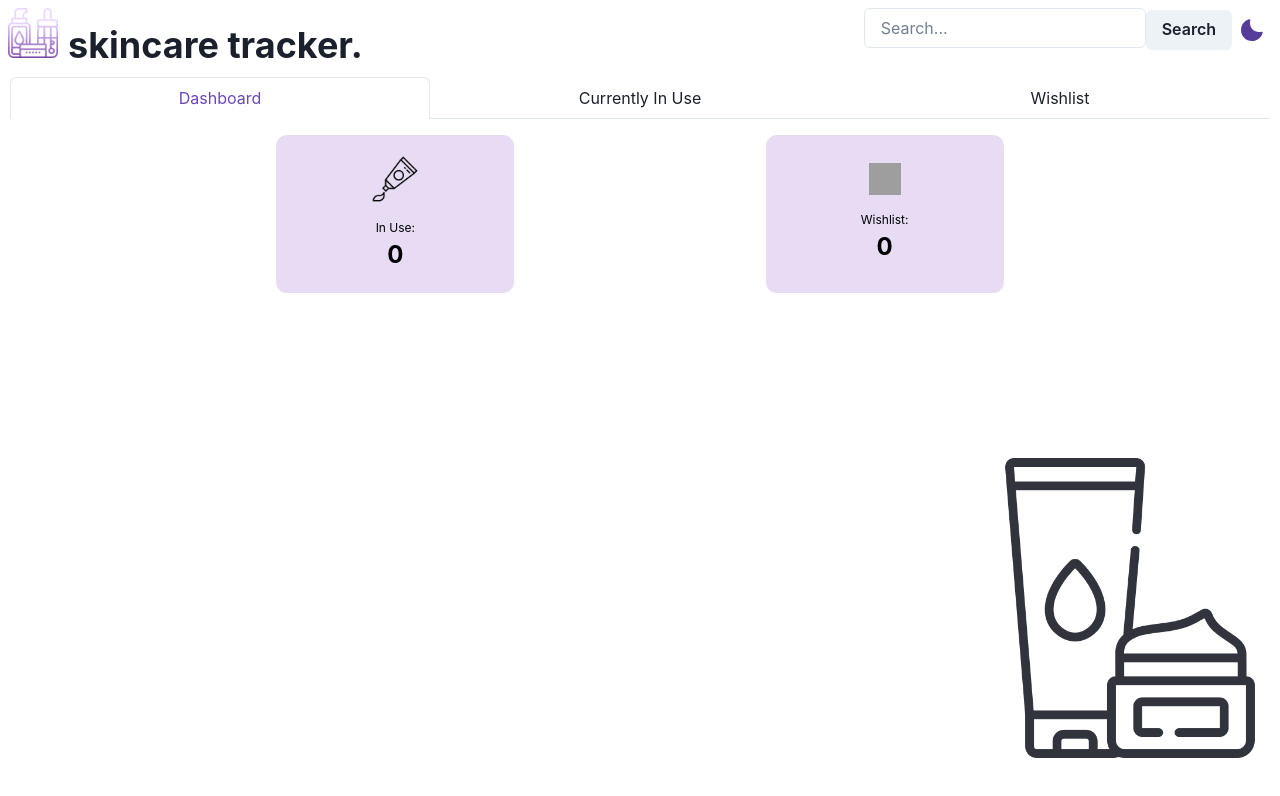
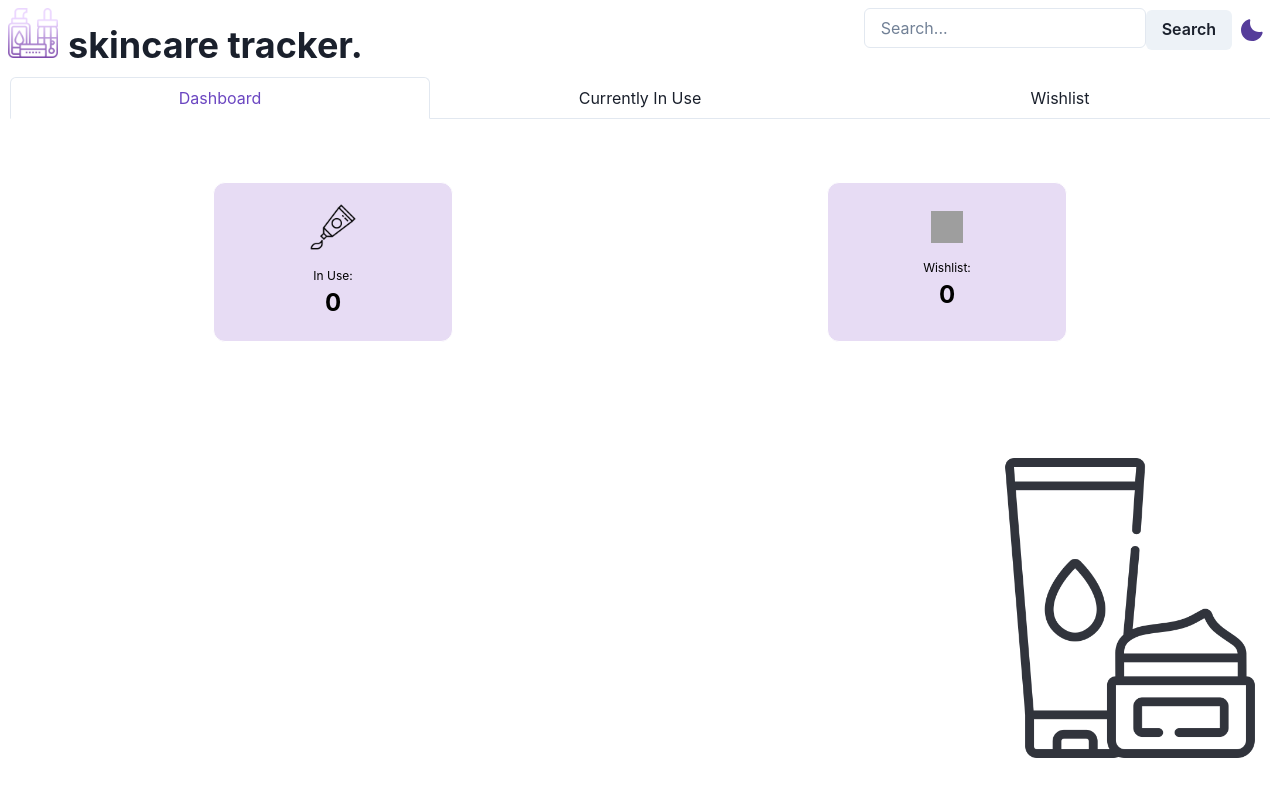
Before and after one commit to vvynz/skincare-tracker, a React (Create React App) app: page / in a window 1280 px wide. Shown: the top 796 px of the page. Built offline with nearby package versions, Linux system fonts and the light colour scheme; grey boxes are pictures that could not be loaded.

Commit message:
Add media queries adjust responsiveness

```diff
--- a/src/App.js
+++ b/src/App.js
@@ -56,8 +56,9 @@ function App() {
       if (
         item.brand.toLowerCase().includes(query.toLowerCase()) ||
         item.itemName.toLowerCase().includes(query.toLowerCase())
-      )
-        return item;
+      ) {
+        return item
+      }
     });
   }, [items, query]);
 
--- a/src/Styles/Overview.scss
+++ b/src/Styles/Overview.scss
@@ -1,16 +1,26 @@
 .stats_container {
   display: flex;
-  // justify-content: center;
-  justify-content: space-evenly;
+  flex-direction: column;
+  // justify-content: space-evenly;
+  margin-top: 3em;
 }
 
 .stats_box {
   border: 1px solid white;
   border-radius: 0.75em;
   padding: 1.5em;
+  margin: auto;
+  margin-bottom: 2rem;
   background-color: rgb(231, 220, 244);
   display: flex;
   flex-direction: column;
   justify-content: center;
   align-items: center;
 }
+
+@media (min-width: 30em) {
+  .stats_container {
+    flex-direction: row;
+    justify-content: space-evenly;
+  }
+}
```
